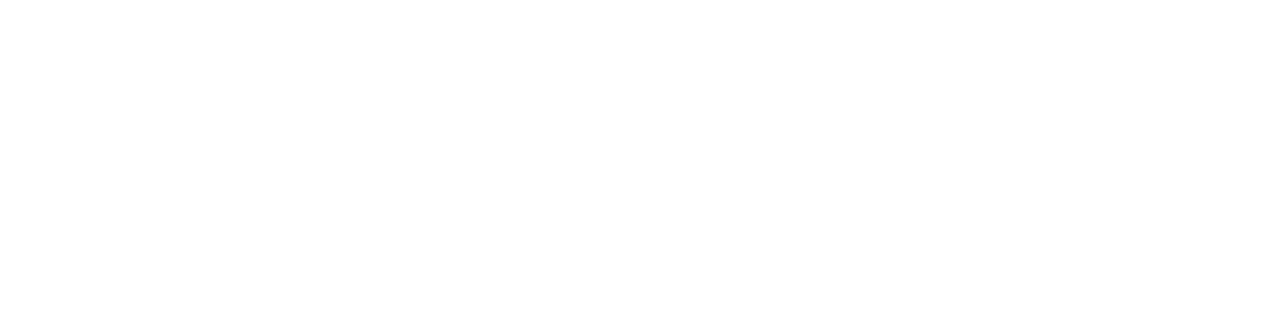
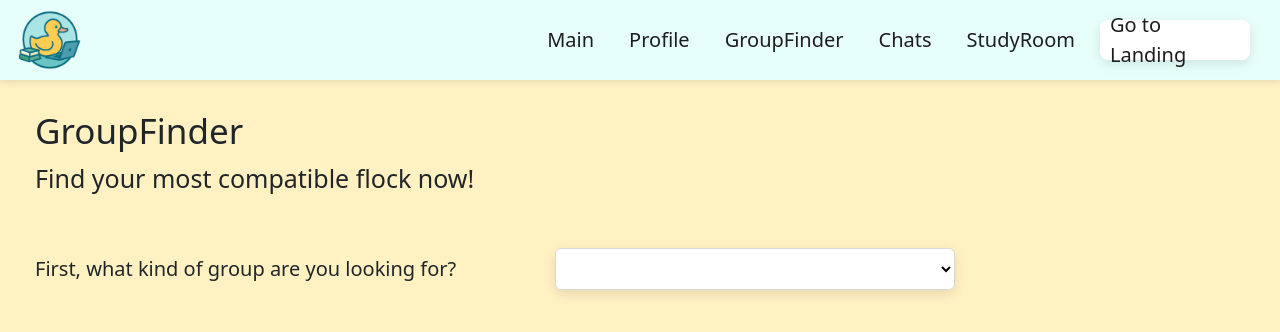
Before and after one commit to zixuantan/Orbital-25, a React (Create React App) app in the folder studyducky/: page /filter in a window 1280 px wide. Before the commit this address had no page. Shown: the top 332 px of the page. Built offline with nearby package versions, Linux system fonts and the light colour scheme.

Commit message:
WIP: Local changes before merging main

```diff
--- a/studyducky/src/App.js
+++ b/studyducky/src/App.js
@@ -1,6 +1,5 @@
 import React from "react";
 import { BrowserRouter as Router, Routes, Route } from "react-router-dom";
-import Navbar from "./components/Navbar";
 import LandingPage from "./pages/LandingPage";
 import Registration from "./pages/Registration";
 import LoginPage from "./pages/LoginPage.js";
@@ -12,6 +11,7 @@
 import VirtualStudyRoom from "./pages/VirtualStudyRoom";
 import Stats from "./pages/Stats";
 import Settings from "./pages/Settings";
+import GroupFilter from "./pages/GroupFilter";
 
 function App() {
 	return (
@@ -24,6 +24,7 @@
 					<Route path="/main" element={<MainPage />} />
 					<Route path="/dashboard" element={<Dashboard />} />
 					<Route path="/profile" element={<Profile />} />
+					<Route path="/filter" element={<GroupFilter />} />
 					<Route path="/groups" element={<GroupFinder />} />
 					<Route path="/chat" element={<GroupChat />} />
 					<Route path="/study-room" element={<VirtualStudyRoom />} />
--- a/studyducky/src/components/Navbar.js
+++ b/studyducky/src/components/Navbar.js
@@ -26,13 +26,6 @@
 					Go to Landing
 				</Link>
 			</div>
-			<Link
-				to="/main"
-				className="btn btn-outline-secondary"
-				style={{ marginLeft: "8px" }}
-			>
-				Go to Main Page
-			</Link>
 		</div>
 	);
 };
--- /dev/null
+++ b/studyducky/src/pages/GroupFilter.css
@@ -0,0 +1,51 @@
+.overall-filter {
+    background-color: #fff1c2;
+    height: 150vh;
+}
+
+.filter-page {
+    padding: 15px;
+    margin-top: 15px;
+}
+
+#filter-header {
+    font-size: 35px;
+}
+
+#quote {
+    font-size: 25px;
+}
+
+.filter-form {
+    display: flex;
+    flex-direction: column;
+    padding-left: 20px;
+    margin-top: 50px;
+}
+
+.indiv {
+    display: flex;
+    align-items: center;
+    margin-bottom: 45px;
+    gap: 20px;
+}
+
+.questions {
+    width: 500px;
+    font-size: 20px;
+    flex-shrink: 0;
+}
+
+.filter-select {
+    background-color: #FFF;
+    width: 400px;
+    padding: 8px;
+    font-size: 16px;
+    border-radius: 6px;
+    border: 1px solid #D9D9D9;
+    box-shadow: 0 4px 12px rgba(0, 0, 0, 0.1);
+}
+
+.checkbox {
+    font-size: 16px;
+}
--- /dev/null
+++ b/studyducky/src/pages/GroupFilter.js
@@ -0,0 +1,173 @@
+import React, { useState } from "react";
+import Navbar from "../components/Navbar";
+import './GroupFilter.css';
+
+function GroupFilter() {
+    const [groupSelected, setGroup] = useState("");
+    const [modSelected, setMod] = useState("");
+    return (
+        <div className="overall-filter">
+            <Navbar/>
+            <div className="filter-page">
+                <h1 id="filter-header">GroupFinder</h1>
+                <p id="quote">Find your most compatible flock now!</p>
+
+                <form className="filter-form">
+
+                    <div className="indiv">
+                        <span className="questions">First, what kind of group are you looking for?</span>
+                        <select className="filter-select" required
+                        value={groupSelected}
+                        onChange={(group) => setGroup(group.target.value)}>
+                            <option value="" hidden></option>
+                            <option value="study">Study Group</option>
+                            <option value="project">Project Group</option>
+                        </select>
+                    </div>
+
+                    {groupSelected === "study" ? (
+                        <div>
+
+                            <div className="indiv">
+                                <span className="questions">Which module is it for?</span>
+                                <select className="filter-select" required>
+                                    <option hidden></option>
+                                </select>
+                            </div>
+
+                            <div className="indiv">
+                                <span className="questions">What do you want from these calls?</span>
+                                <select className="filter-select" required>
+                                    <option hidden></option>
+                                    <option>Just having presence/accountability</option>
+                                    <option>Occasional discussion</option>
+                                    <option>Daily check ins</option>
+                                </select>
+                            </div>
+
+
+                            <div className="indiv">
+                                <span className="questions">When do you prefer to study?</span>
+                                <select className="filter-select" required>
+                                    <option hidden></option>
+                                    <option>Morning (7AM - 12PM)</option>
+                                    <option>Afternoon (12PM - 5PM)</option>
+                                    <option>Evening (5PM - 10PM)</option>
+                                </select>
+                            </div>
+
+                            <div className="indiv">
+                                <span className="questions">What is your group size preference?</span>
+                                <select className="filter-select" required>
+                                    <option hidden></option>
+                                    <option>2-3</option>
+                                    <option>4-5</option>
+                                    <option>6+</option>
+                                </select>
+                            </div>
+
+                            <div className="indiv">
+                                <span className="questions">Are you interested in writing notes together?</span>
+                                <select className="filter-select" required>
+                                    <option hidden></option>
+                                    <option>Yes</option>
+                                    <option>No</option>
+                                </select>
+                            </div>
+
+                            <div className="indiv">
+                                <span className="questions">How committed are you to the Virtual Study Rooms?</span>
+                                <select className="filter-select" required>
+                                    <option hidden></option>
+                                    <option>Daily</option>
+                                    <option>A few times a week</option>
+                                    <option>Mostly near exams</option>
+                                </select>
+                            </div>
+
+                            <div className="indiv">
+                                <span className="questions">What is your preferred study duration?</span>
+                                <select className="filter-select" required>
+                                    <option hidden></option>
+                                    <option>Less than 1 hour</option>
+                                    <option>1-2 hours</option>
+                                    <option>2 hours</option>
+                                </select>
+                            </div>
+
+                        </div> )
+                    : groupSelected === "project" ? (
+                        <div>
+
+                            <div className="indiv">
+                                <span className="questions">Which module is it for?</span>
+                                <select className="filter-select" required>
+                                    <option hidden></option>
+                                </select>
+                            </div>
+
+                            <div className="indiv">
+                                <span className="questions">Which tutorial slot do you have?</span>
+                                <select className="filter-select" required>
+                                    <option hidden></option>
+                                    <option>T1</option>
+                                    <option>T2</option>
+                                    <option>T3</option>
+                                </select>
+                            </div>
+
+                            <div className="indiv">
+                                <span className="questions">What's your level of commitment?</span>
+                                <select className="filter-select" required>
+                                    <option hidden></option>
+                                    <option>1</option>
+                                    <option>2</option>
+                                    <option>3</option>
+                                    <option>4</option>
+                                    <option>5</option>
+                                </select>
+                            </div>
+
+                            <div className="indiv">
+                                <span className="questions">What is your preferred meeting time?</span>
+                                <select className="filter-select" required>
+                                    <option hidden></option>
+                                    <option>Morning (7AM - 12PM)</option>
+                                    <option>Afternoon (12PM - 5PM)</option>
+                                    <option>Evening (5PM - 10PM)</option>
+                                </select>
+                            </div>
+
+                            <div className="indiv">
+                                <span className="questions">What is your work pace preference?</span>
+                                <select className="filter-select" required>
+                                    <option hidden></option>
+                                    <option>Start early</option>
+                                    <option>Balanced pace</option>
+                                    <option>Cram kast minute</option>
+                                </select>
+                            </div>
+
+                            <div className="indiv">
+                                <span className="questions">What are your preferred work slots?</span>
+                                <input type="checkbox" id="mon" name="mon"/>
+                                <label for="mon">Monday</label><br/>
+                                <input type="checkbox" id="tues" name="tues"/>
+                                <label for="tues">Tuesday</label><br/>
+                                <input type="checkbox" id="wed" name="wed"/>
+                                <label for="wed">Wednesday</label><br/>
+                                <input type="checkbox" id="thurs" name="thurs"/>
+                                <label for="thurs">Thursday</label><br/>
+                                <input type="checkbox" id="fri" name="fri"/>
+                                <label for="fri">Friday</label><br/>
+                            </div>
+
+                        </div> )
+                    : null }
+                </form>
+            </div>
+        </div>
+    )
+}
+
+export default GroupFilter;
```
